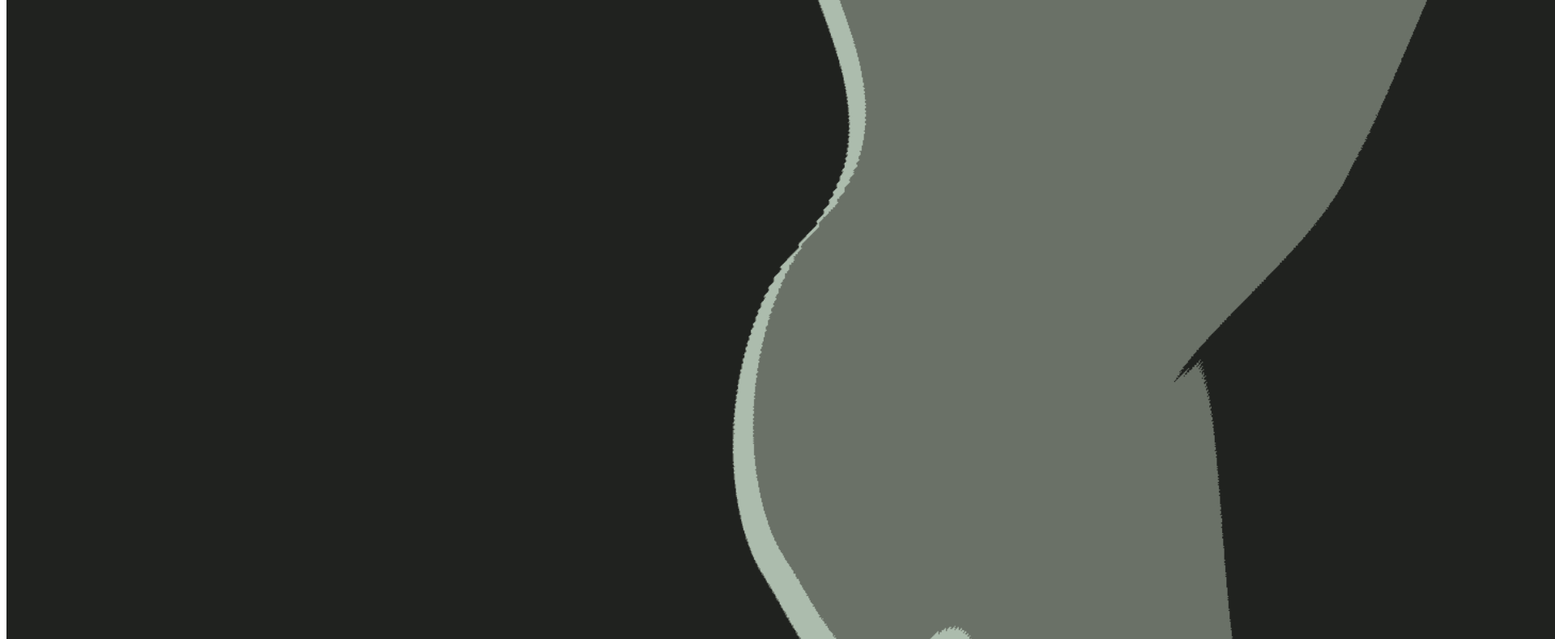
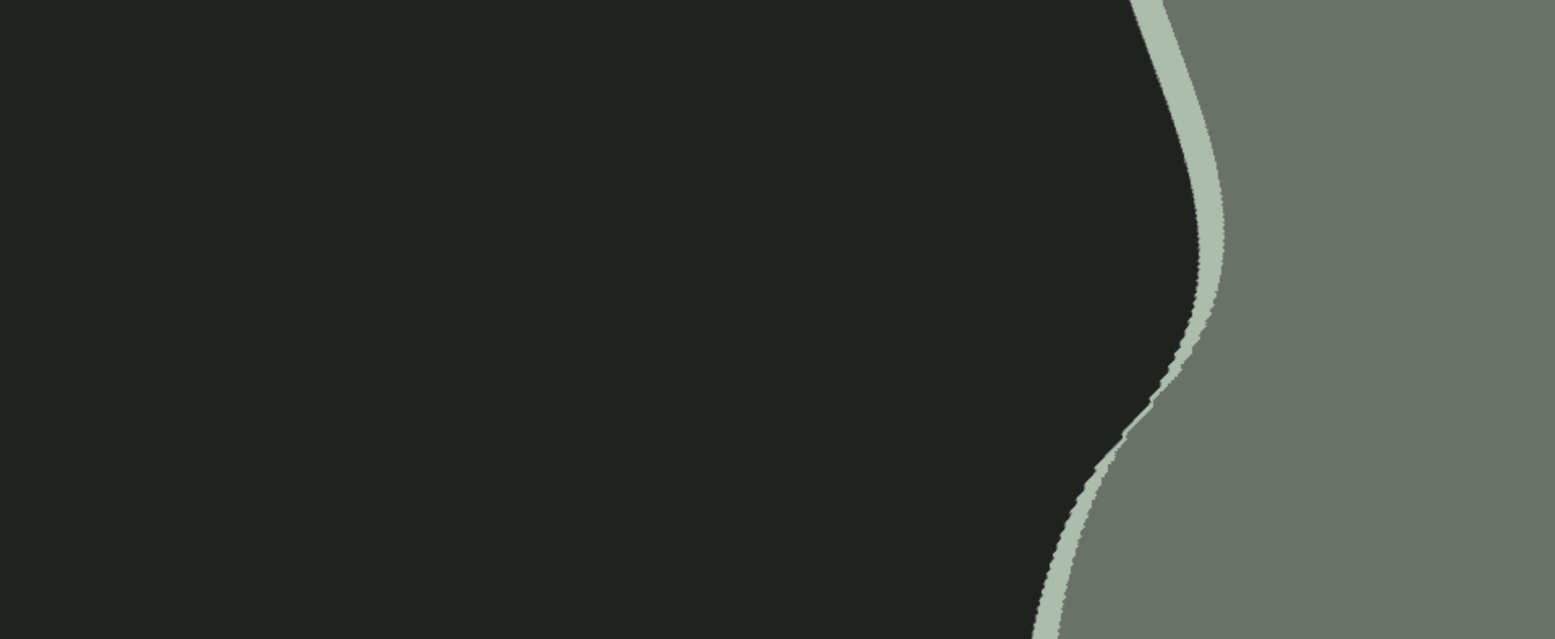
Before and after one commit to domrichichi/coming-soon, a plain HTML site: page index.html in a window 1280 px wide. Shown: the part 156-946 px from the top of the page at 81% size, 1920 px wide, since content can reach past the window. Drawn offline with nearby package versions, Linux system fonts and the light colour scheme; a script that the page names is missing.

Commit message:
Altering Img

```diff
--- a/css/main.css
+++ b/css/main.css
@@ -17,7 +17,9 @@ html {
 }
 
 .smoke {
-	width:200%;
+	width:300%;
+	position: absolute;
+	left:-100px;
 }
 
 /*.main-content {
```
